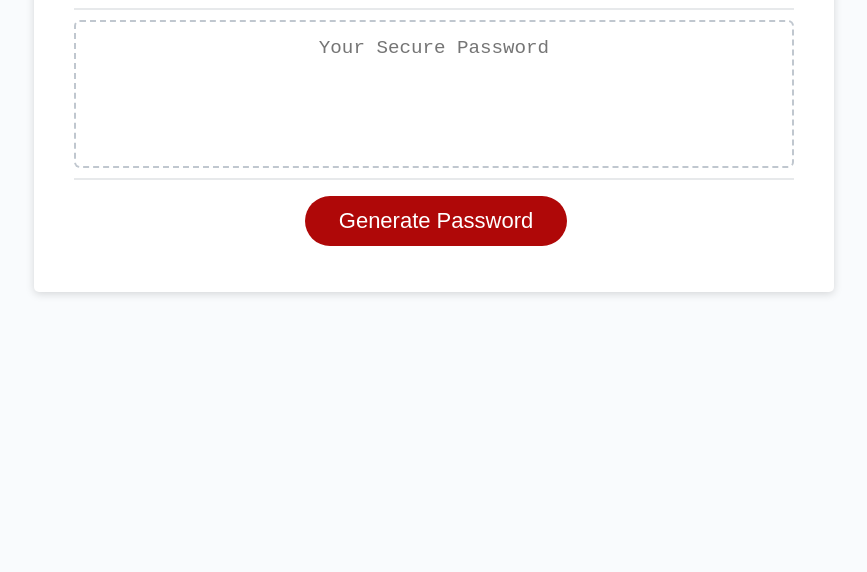
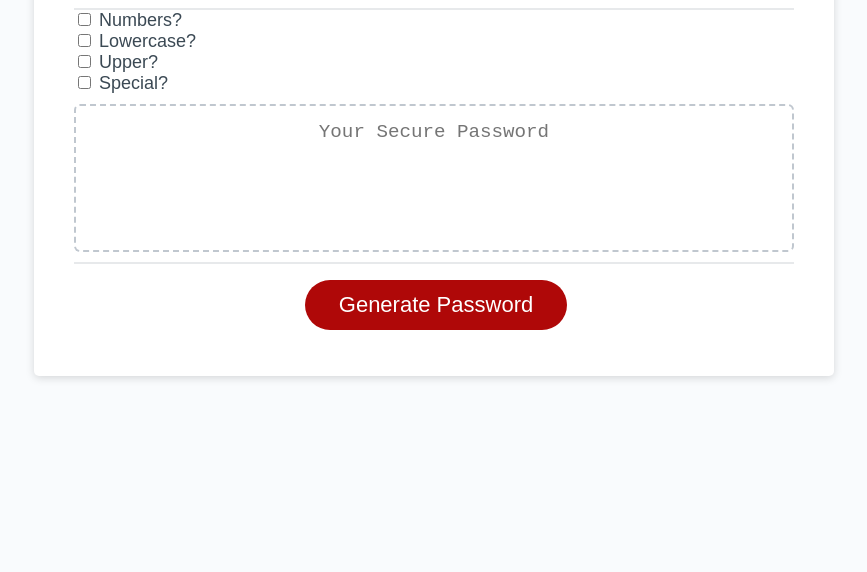
Before and after one commit to MatthewRonaldJohnson/Password-Generator, a plain HTML site: page index.html in a window 1280 px wide. Shown: the part 228-800 px from the top of the page, without its empty margins (206-1073 px from the left). Drawn offline with Linux system fonts and the light colour scheme.

Commit message:
added checkboxes (non functional)

```diff
--- a/index.html
+++ b/index.html
@@ -16,6 +16,24 @@
         <div class="card-header">
           <h2>Generate a Password</h2>
         </div>
+
+        <div>
+          <input type="checkbox" id="num" value="true"/>
+          <label for="num">Numbers?</label>
+        </div>
+        <div>
+          <input type="checkbox" id="lower" value="true"/>
+          <label for="lower">Lowercase?</label>
+        </div>
+        <div>
+          <input type="checkbox" id="upper" value="true"/>
+          <label for="upper">Upper?</label>
+        </div>
+        <div>
+          <input type="checkbox" id="special" value="true"/>
+          <label for="special">Special?</label>
+        </div>
+
         <div class="card-body">
           <textarea
             readonly
@@ -25,7 +43,10 @@
           ></textarea>
         </div>
         <div class="card-footer">
-          <button id="generate" class="btn" onclick="generatePW()">Generate Password</button> <!-- when button is clicked the function generatePW runs -->
+          <button id="generate" class="btn" onclick="generatePW()">
+            Generate Password
+          </button>
+          <!-- when button is clicked the function generatePW runs -->
         </div>
       </div>
     </div>
```
